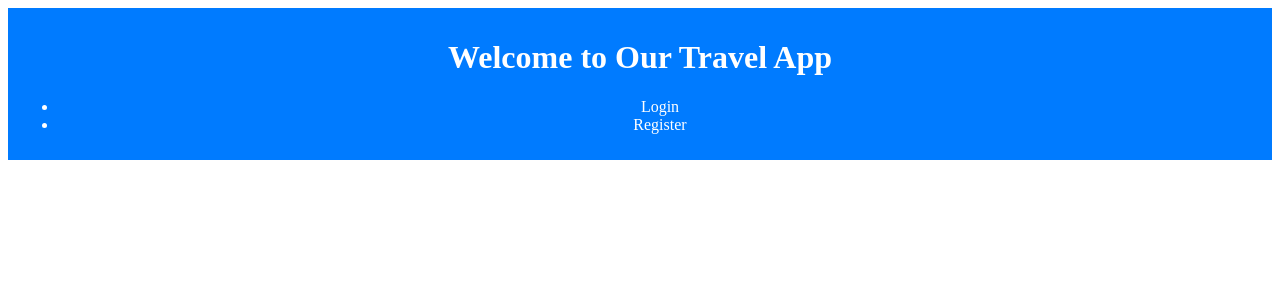
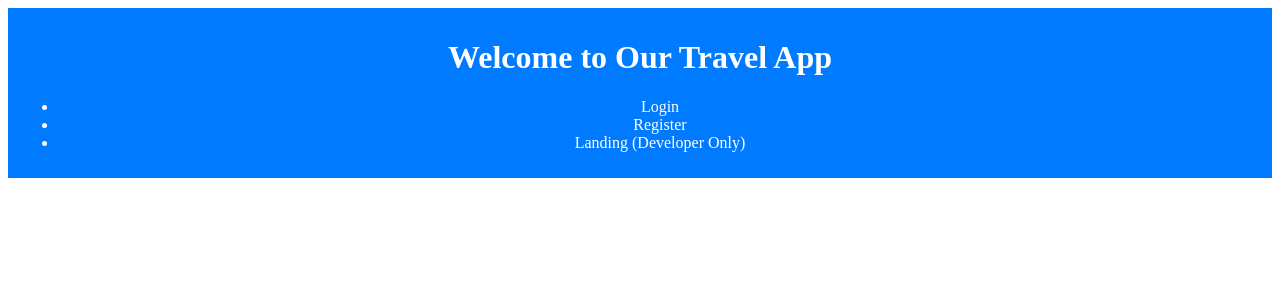
Before and after one commit to alec0322/Itinero, a Django app: page / in a window 1280 px wide. Shown: the top 300 px of the page. Run offline with Django 4.2, Linux system fonts and the light colour scheme.

Commit message:
Added landing page button for developers

```diff
--- a/backend/django/itinero/users/templates/users/getStarted.html
+++ b/backend/django/itinero/users/templates/users/getStarted.html
@@ -12,6 +12,7 @@
                 <ul class="nav-list">
                     <li class="nav-item"><a class="nav-link" href="{% url 'login' %}" style="text-decoration: none; color: #fff;">Login</a></li>
                     <li class="nav-item"><a class="nav-link" href="{% url 'register' %}" style="text-decoration: none; color: #fff;">Register</a></li>
+                    <li class="nav-item"><a class="nav-link" href="{% url 'landing' %}" style="text-decoration: none; color: #fff;">Landing (Developer Only)</a></li>
                 </ul>
             </nav>
         </header>
```
Also changed, not shown: backend/django/itinero/users/templates/users/background.jpg (added). Lines whose indentation alone changed are shown as unchanged.
